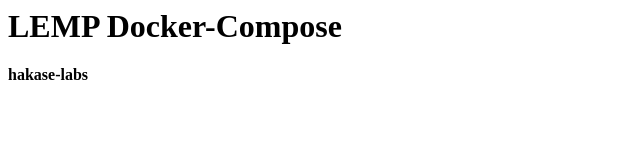
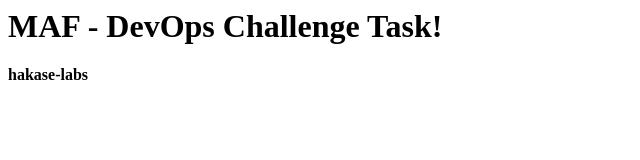
Before and after one commit to mafdevops/docker_lemp, a plain HTML site: page public/index.html in a window 1280 px wide. Shown: the whole page, without its empty margins (0-640 px from the left). Drawn offline with Linux system fonts and the light colour scheme.

Commit message:
Update index.html

```diff
--- a/public/index.html
+++ b/public/index.html
@@ -1 +1 @@
-<h1>LEMP Docker-Compose</h1><p><b>hakase-labs</b>
+<h1>MAF - DevOps Challenge Task!</h1><p><b>hakase-labs</b>
```
